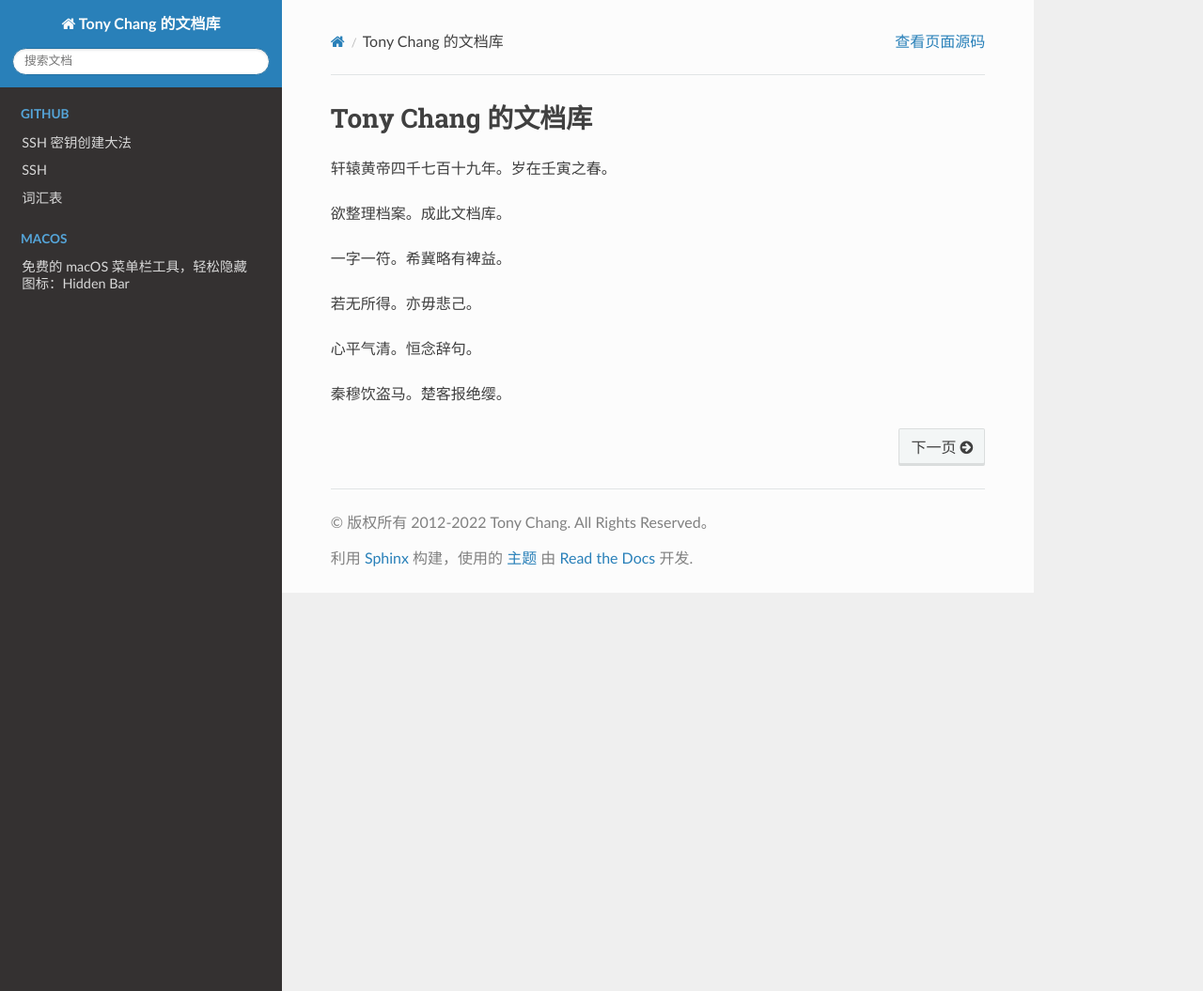
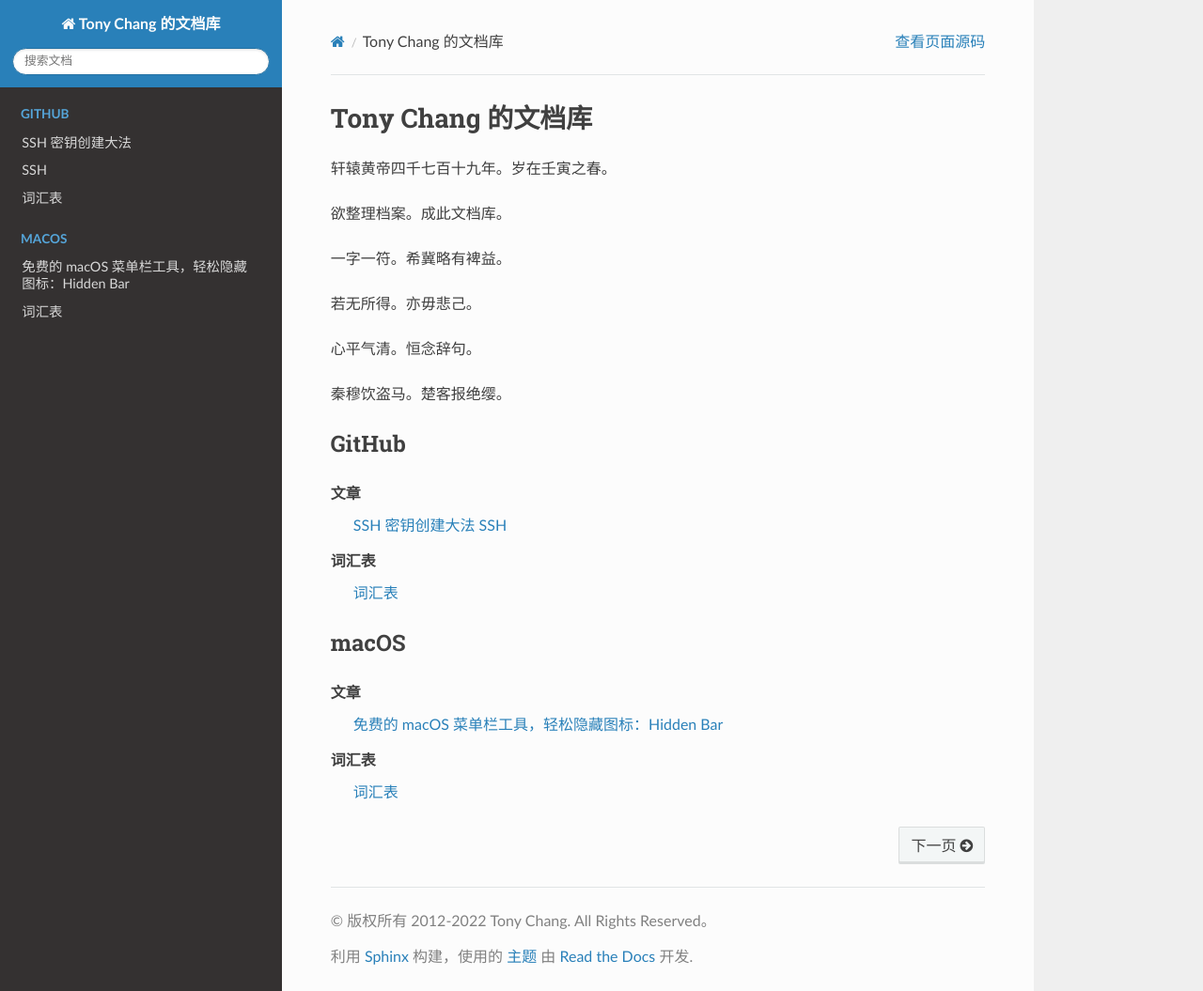
Before and after one commit to tony-aptx4869/docs_lib_sphinx, a Sphinx documentation site: the page built from docs/index.rst, in a window 1280 px wide and 1055 px high. Shown: the whole window at 94% size. Built offline with Sphinx 7.4.7 and the Read the Docs theme 2.0.0, drawn with Linux system fonts in a browser that asks for light colours.

Commit message:
Try Index & Chapter

```diff
--- a/docs/index.rst
+++ b/docs/index.rst
@@ -13,19 +13,39 @@ Tony Chang 的文档库
 
 秦穆饮盗马。楚客报绝缨。
 
+GitHub
+------
+
+文章
+   :doc:`github/ssh_key_generate`
+   :doc:`github/ssh`
+
+词汇表
+   :doc:`github/glossary`
 
 .. toctree::
    :maxdepth: 2
    :hidden:
    :caption: GitHub
 
-   github/ssh_key_generate.rst
-   github/ssh.rst
-   github/glossary.rst
+   github/ssh_key_generate
+   github/ssh
+   github/glossary
+
+
+macOS
+-----
+
+文章
+   :doc:`macos/macos_menubar_hidden_bar`
+
+词汇表
+   :doc:`macos/glossary`
 
 .. toctree::
    :maxdepth: 2
    :hidden:
    :caption: macOS
 
-   macos/macos_menubar_hidden_bar.rst
+   macos/macos_menubar_hidden_bar
+   macos/glossary
```
Also changed, not shown: docs/macos/glossary.rst (added, +7 -0 lines).
